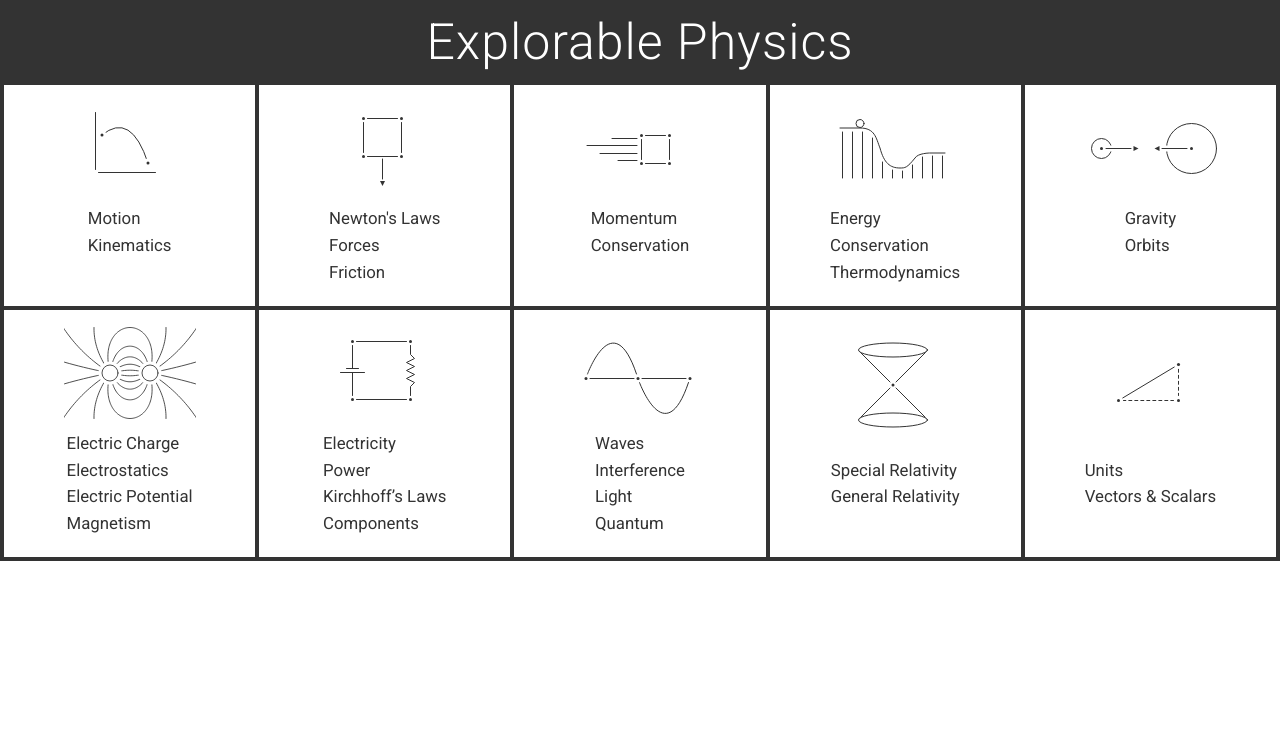
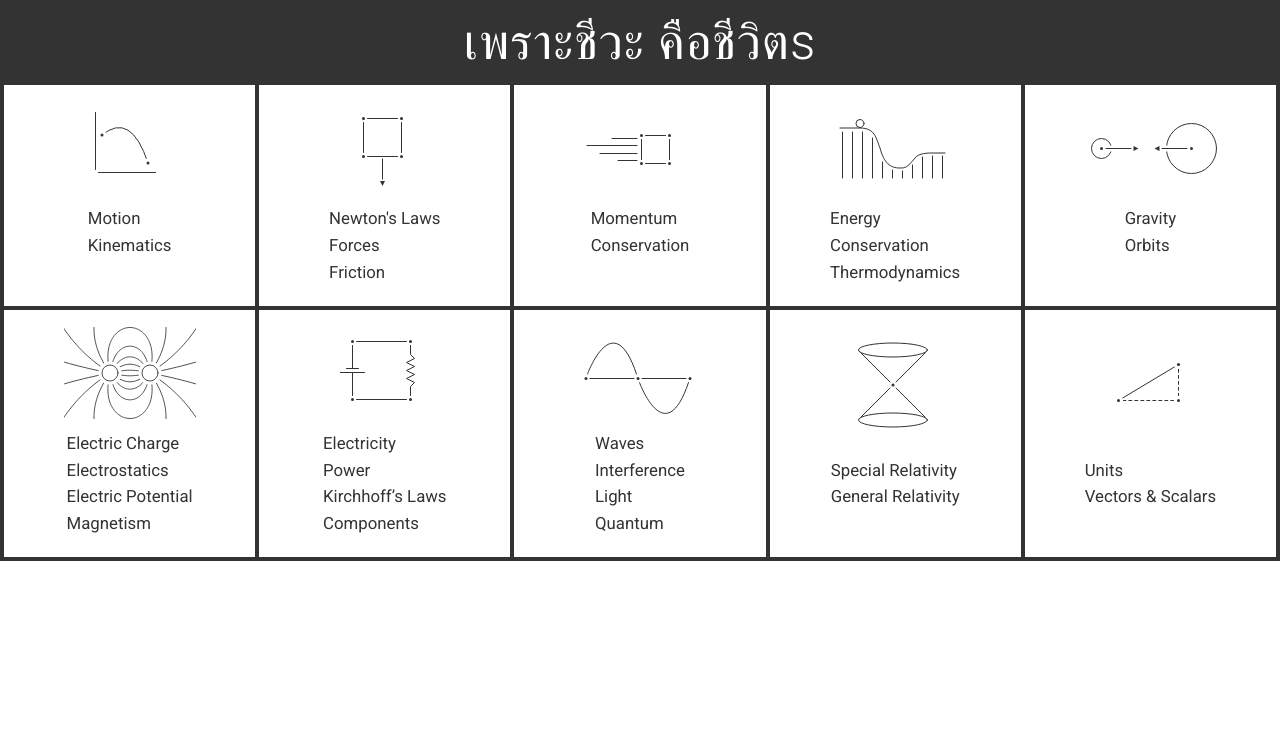
Before and after one commit to sanwithz/Physic, a plain HTML site: page index.html in a window 1280 px wide. Shown: the top 745 px of the page. Drawn offline with Linux system fonts and the light colour scheme.

Commit message:
Update index.html

```diff
--- a/index.html
+++ b/index.html
@@ -25,7 +25,7 @@
 <body>
 	<header>
 		<h1>
-			<a href="../">Explorable Physics</a>
+			<a href="../">เพราะชีวะ คือชีวิตs</a>
 		</h1>
 	</header>
 	<style>
```
